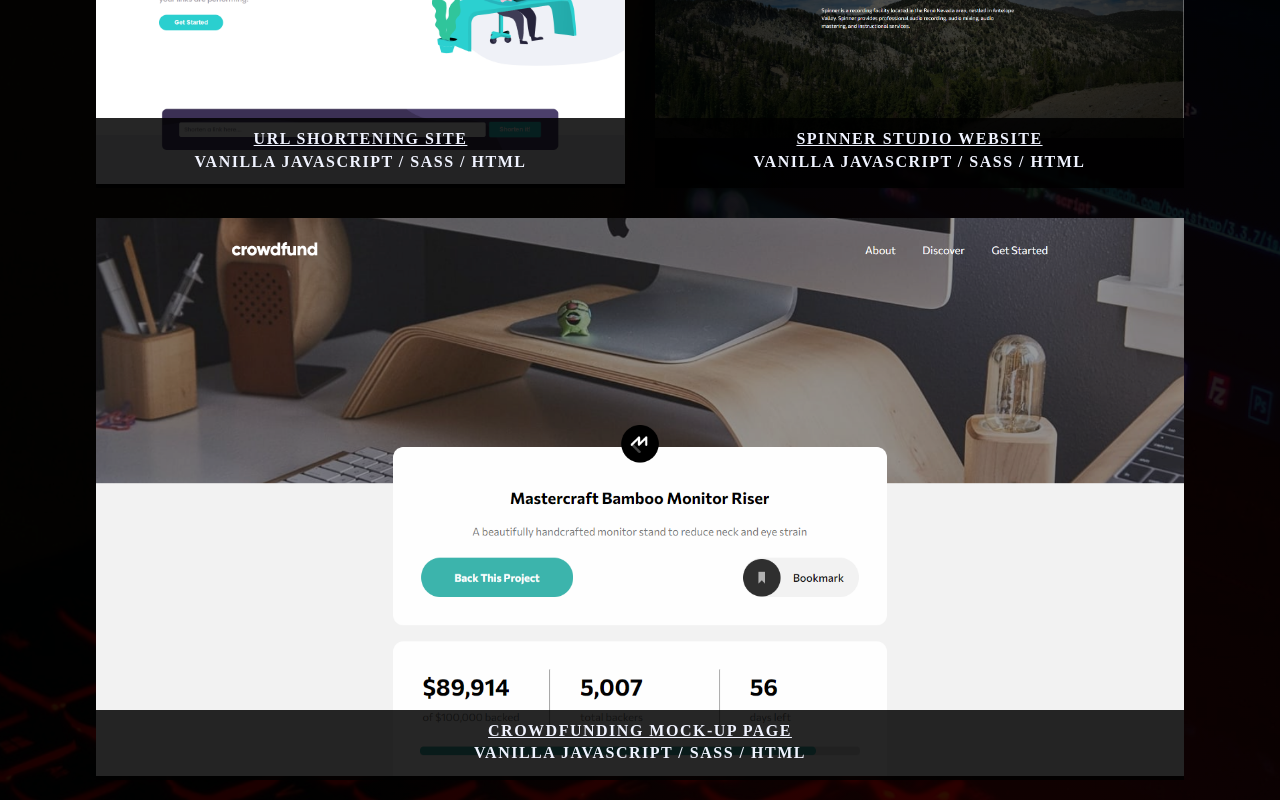
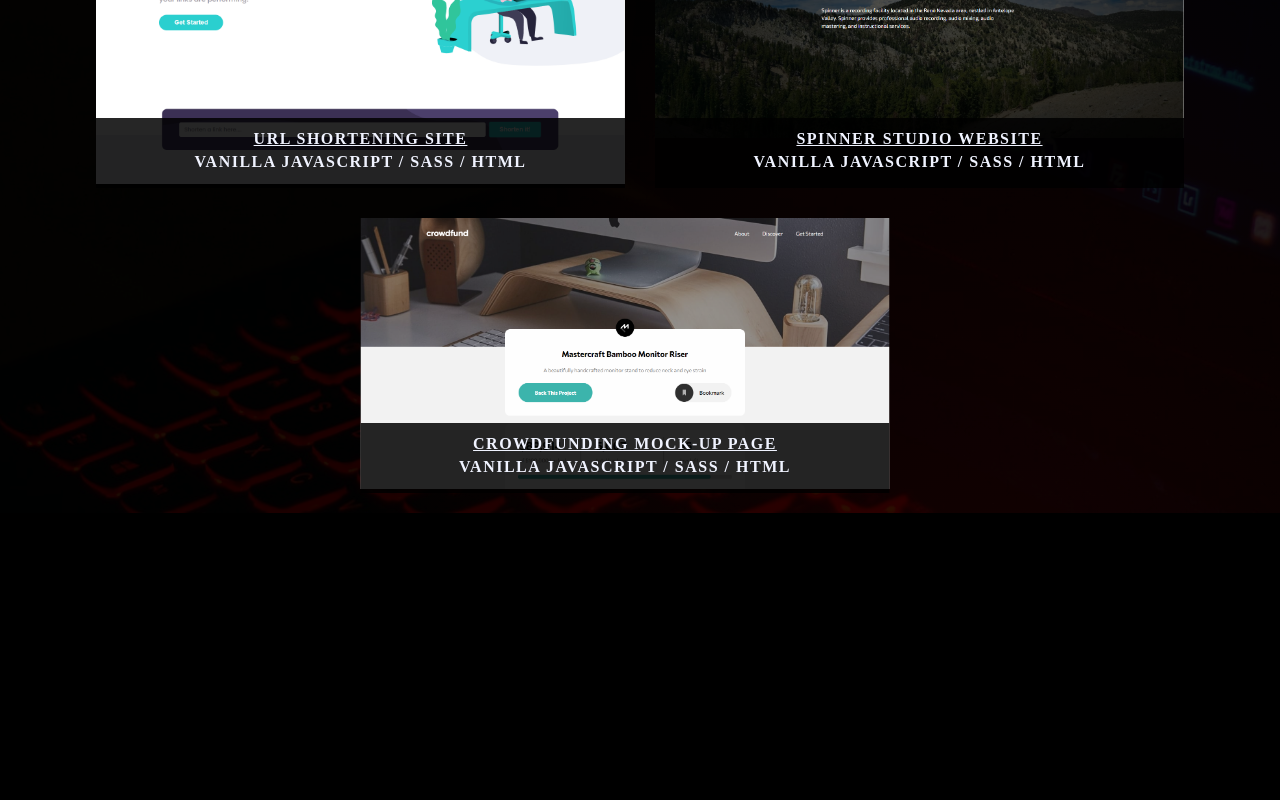
Before and after one commit to Auddity/Auddity_Portfolio_V2, a React (Create React App) app: page /portfolio in a window 1280 px wide. Shown: the part 749-1549 px from the top of the page. After the commit the page ends 1262 px from the top, so only its background shows below. Built offline with nearby package versions, Linux system fonts and the light colour scheme; a web font is replaced by a local one.

Commit message:
grid last child fix

```diff
--- a/src/scss/_Portfolio.scss
+++ b/src/scss/_Portfolio.scss
@@ -35,10 +35,7 @@
       height: 100%;
 
       &:last-child {
-        @include mx.mq(768px) {
-          grid-column: 1 / -1;
-        }
-
+        transform: translateX(50%);
       }
 
       &:hover {
--- a/src/scss/_PortfolioItem.scss
+++ b/src/scss/_PortfolioItem.scss
@@ -11,7 +11,7 @@
 
   .project {
     width: 85%;
-    max-width: 90rem;
+    max-width: 80rem;
     margin-inline: auto;
 
     h1 {
```
